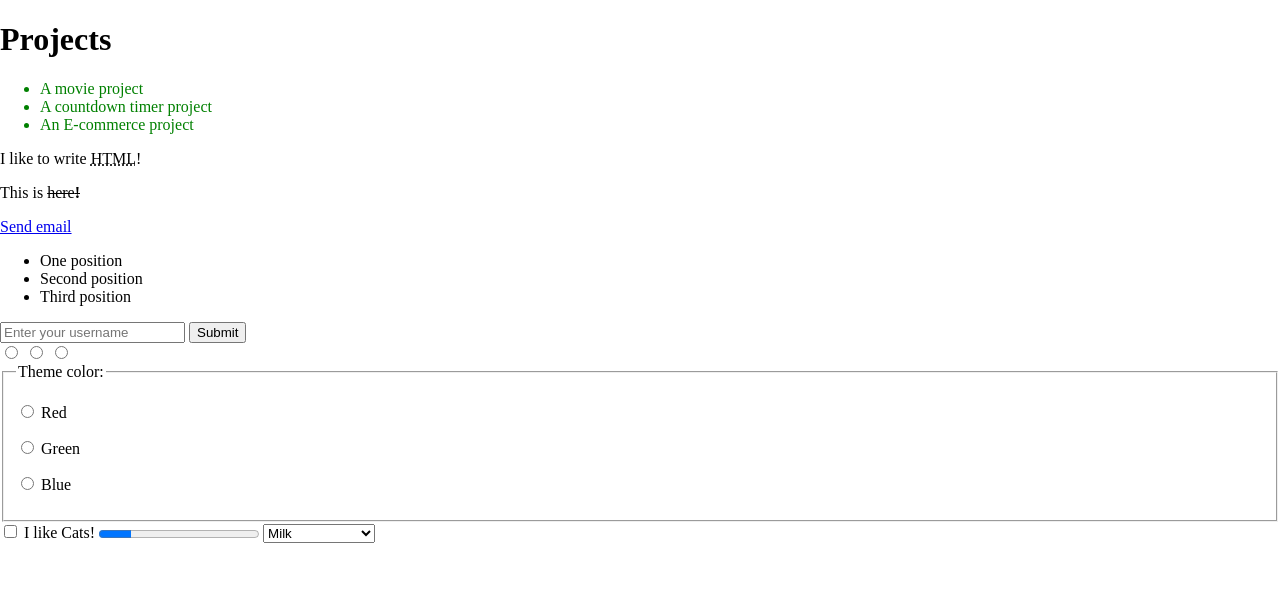
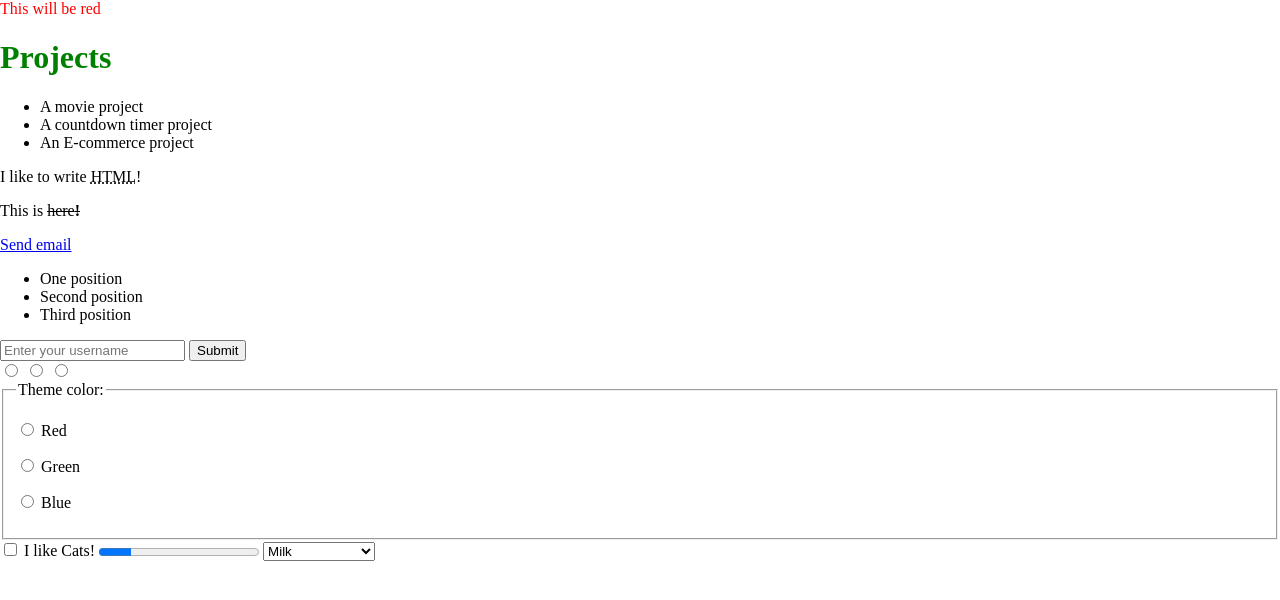
Before and after one commit to Bloom-Sayiorri/js-prac, a plain HTML site: page index.html in a window 1280 px wide. Drawn offline with Linux system fonts and the light colour scheme.

Commit message:
css changes

```diff
--- a/index.html
+++ b/index.html
@@ -8,6 +8,7 @@
 </head>
 <body>
     <main>
+        <div data-color="green">This will be red</div>
         <h1>Projects</h1>
         <ul>
             <li>A movie project</li>
--- a/style.css
+++ b/style.css
@@ -1,12 +1,16 @@
 body {
     margin: 0;
     padding: 0;
+}
+
+div[data-color] {
+    color: red;
 }
 
 li {
     list-style-type: disc;
 }
 
-main ul {
+main > h1 {
     color: green;
 }
```
